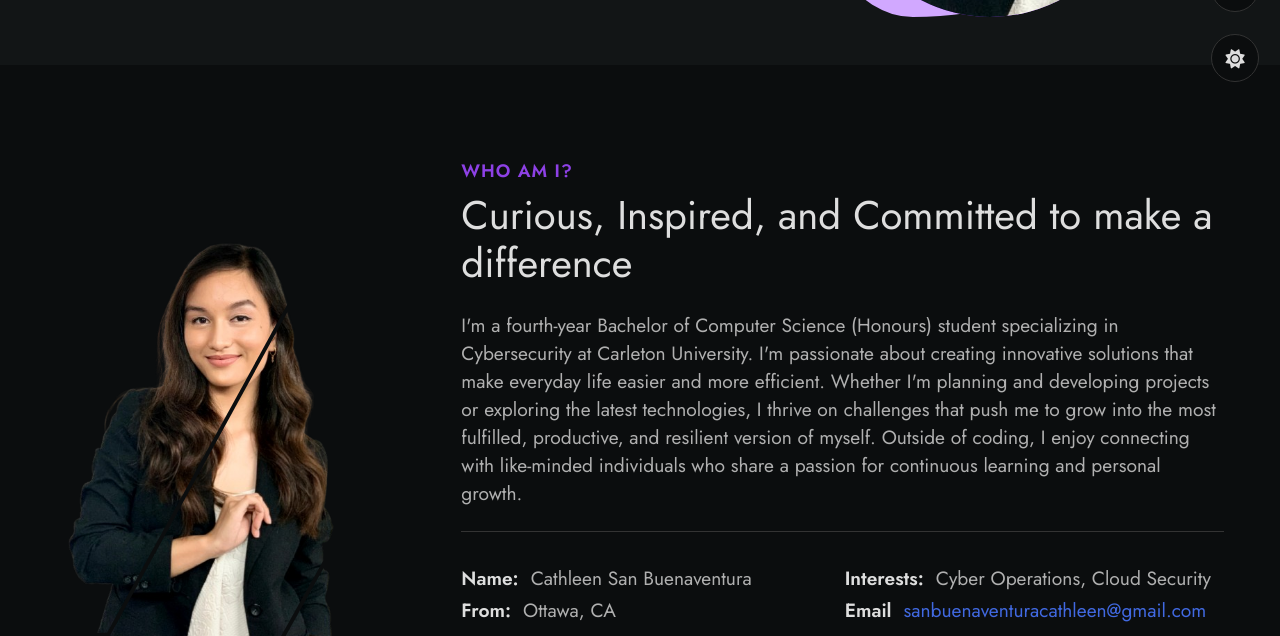
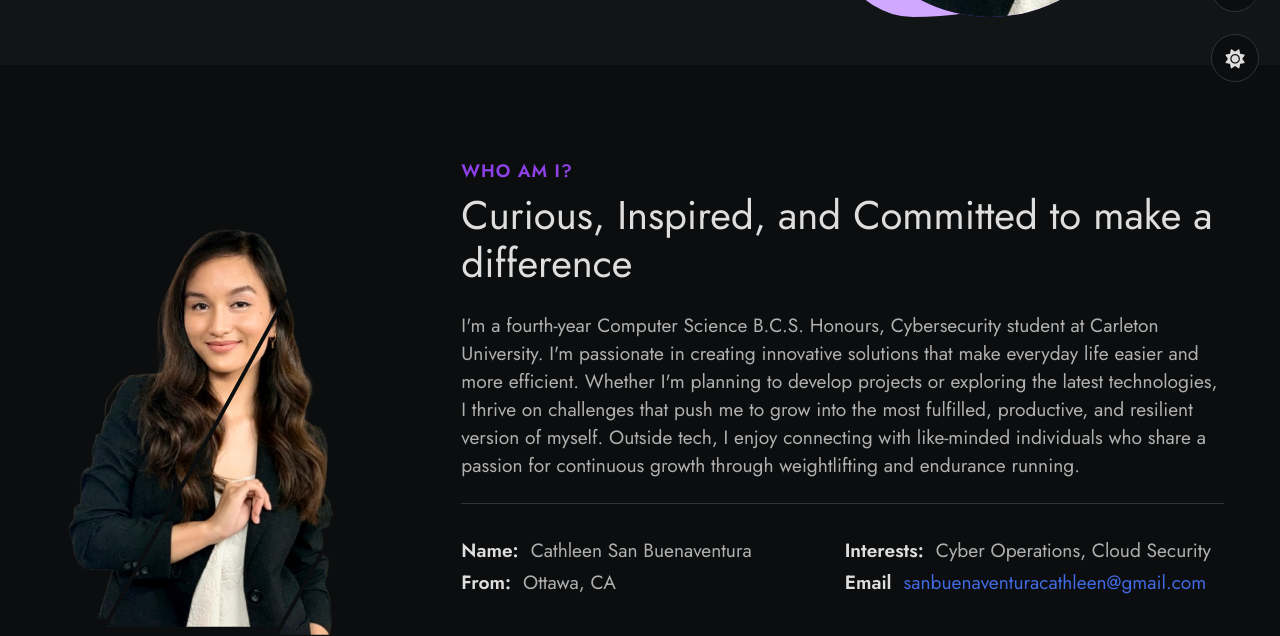
Before and after one commit to cathleensanbuenaventura/portfolio, a plain HTML site: page index.html in a window 1280 px wide. Shown: the part 547-1183 px from the top of the page. Drawn offline with Linux system fonts and the light colour scheme.

Commit message:
Update index.html
Changed my  "About Me" section

```diff
--- a/index.html
+++ b/index.html
@@ -139,9 +139,9 @@
             </h2>
 
             <p class="about__description">
-              I'm a fourth-year Bachelor of Computer Science (Honours) student specializing in Cybersecurity at Carleton University. I'm passionate about creating innovative solutions that make everyday life easier and more efficient.
-              Whether I'm planning and developing projects or exploring the latest technologies, I thrive on challenges that push me to grow into the most fulfilled, productive, and resilient version of myself.
-              Outside of coding, I enjoy connecting with like-minded individuals who share a passion for continuous learning and personal growth.
+              I'm a fourth-year Computer Science B.C.S. Honours, Cybersecurity student at Carleton University. I'm passionate in creating innovative solutions that make everyday life easier and more efficient.
+              Whether I'm planning to develop projects or exploring the latest technologies, I thrive on challenges that push me to grow into the most fulfilled, productive, and resilient version of myself.
+              Outside tech, I enjoy connecting with like-minded individuals who share a passion for continuous growth through weightlifting and endurance running.
             </p>
 
             <ul class="about__data grid">
```
